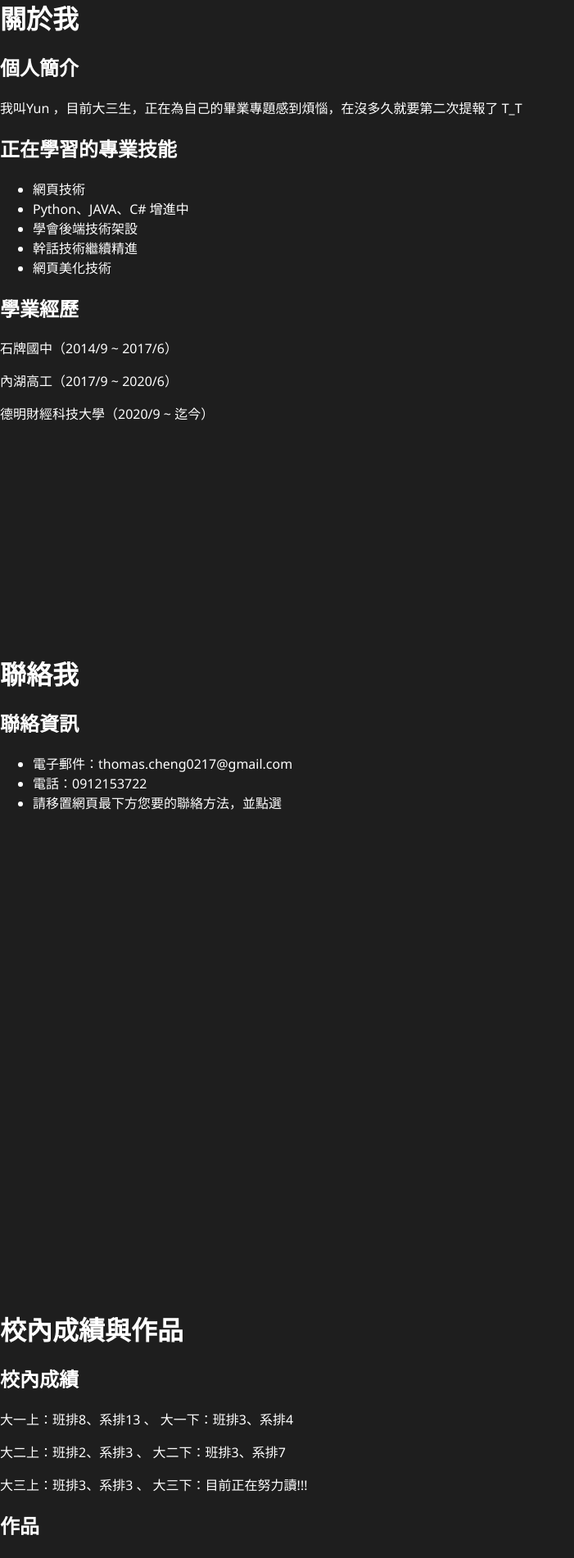
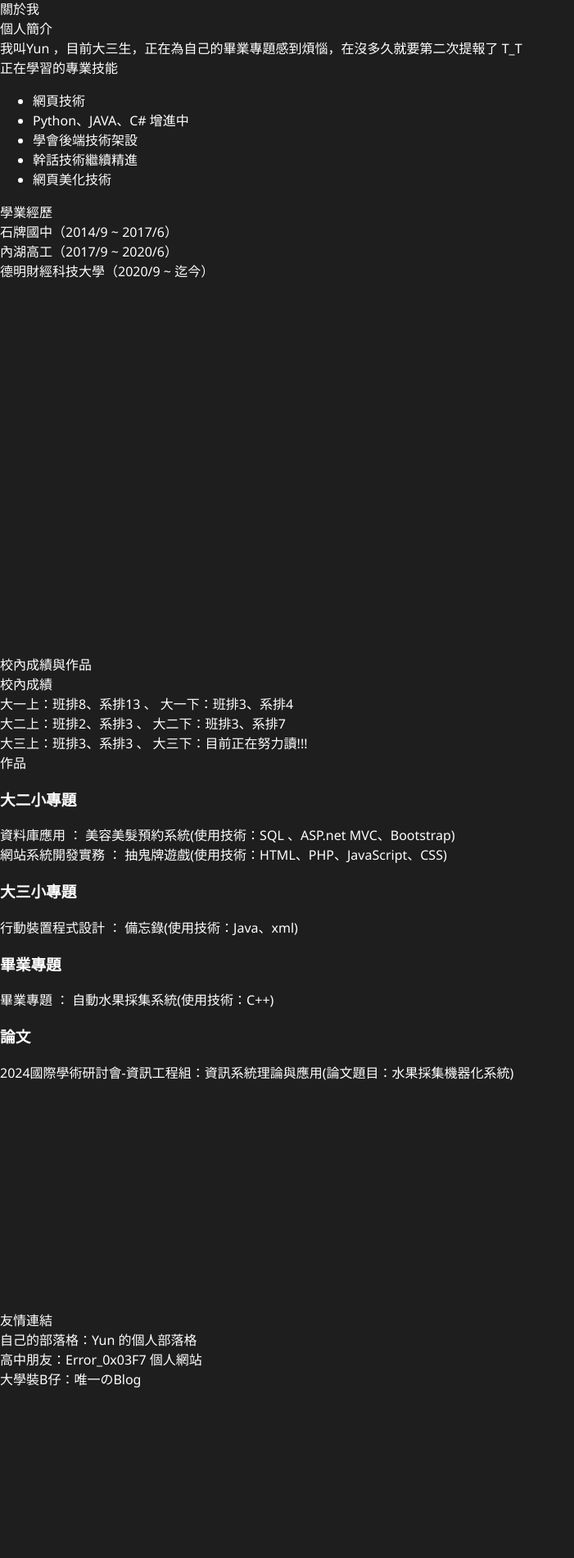
Before and after one commit to error19137/yunnn, a React (Vite) app: page / in a window 1280 px wide. Shown: the part 802-2703 px from the top of the page at 82% size, without its empty margins (0-701 px from the left). Built offline with nearby package versions, Linux system fonts and the light colour scheme.

Commit message:
大魔改 幾乎全改 ID全部更新

```diff
--- a/src/App.jsx
+++ b/src/App.jsx
@@ -20,7 +20,7 @@ const App = () => {
       <Header />
       <Home />
       <About />
-      <Contact />
+      {/* <Contact /> */}
       <Portfolio />
       <Friend />
       <Cc />
--- a/src/components/about.jsx
+++ b/src/components/about.jsx
@@ -1,12 +1,12 @@
 const About = () => {
     return (
-        <div id="about">
-        <div className="abo1">
-        <h1>關於我</h1>
-        <h2>個人簡介</h2>
-        <p>我叫Yun ，目前大三生，正在為自己的畢業專題感到煩惱，在沒多久就要第二次提報了 T_T</p>
+        <div id="about" className="page">
 
-        <h2>正在學習的專業技能</h2>
+                <div>關於我</div>
+                <div>個人簡介</div>
+                <div>我叫Yun ，目前大三生，正在為自己的畢業專題感到煩惱，在沒多久就要第二次提報了 T_T</div>
+
+                <div>正在學習的專業技能</div>
                 <ul>
                     <li>網頁技術</li>
                     <li>Python、JAVA、C# 增進中</li>
@@ -15,13 +15,13 @@ const About = () => {
                     <li>網頁美化技術</li>
                 </ul>
 
-        <h2>學業經歷</h2>
-        <p>石牌國中（2014/9 ~ 2017/6）</p>
+                <div>學業經歷</div>
+                <div>石牌國中（2014/9 ~ 2017/6）</div>
 
-        <p>內湖高工（2017/9 ~ 2020/6）</p>
+                <div>內湖高工（2017/9 ~ 2020/6）</div>
 
-        <p>德明財經科技大學（2020/9 ~ 迄今）</p>
-        </div>
+                <div>德明財經科技大學（2020/9 ~ 迄今）</div>
+
 
         </div>
     );
--- a/src/components/cc.jsx
+++ b/src/components/cc.jsx
@@ -1,9 +1,8 @@
 const Cc = () => {
     return (
-        <div id="cc">
-        <div className="cc1"></div>
-        <h1>本站採用 CC授權條款</h1>
-        <h2>CC授權條款</h2>
+        <div id="cc" className="page">
+        <div>本站採用 CC授權條款</div>
+        <div>CC授權條款</div>
         <ul>
         <li>本授權條款允許使用者重製、散布、傳輸以及修改本作品，但不得為商業目的之使用。</li>
         <li>使用者若修改本作品時，僅得依本授權條款或與本授權條款類似者來散布該衍生作品。</li>
@@ -21,7 +20,7 @@ const Cc = () => {
         <li>使用者不得以任何方式侵害本授權條款之精神。</li>
         <li>使用者不得以任何方式侵害本授權條款之目的。</li>
         </ul>
-        <h2>感謝您的配合</h2>
+        <div>感謝您的配合</div>
 
         </div>
     );
--- a/src/components/contact.jsx
+++ b/src/components/contact.jsx
@@ -1,14 +1,13 @@
 const Contact = () => {
     return (
         <div id="contact">
-        <div className="con1"></div>
-        <h1>聯絡我</h1>
-        <h2>聯絡資訊</h2>
-            <ul>
+        <div>聯絡我</div>
+        <div>聯絡資訊</div>
+            <div>
                 <li>電子郵件：thomas.cheng0217@gmail.com</li>
                 <li>電話：0912153722</li>
                 <li>請移置網頁最下方您要的聯絡方法，並點選</li>
-            </ul>
+            </div>
         </div>
     );
 }
--- a/src/components/friend.jsx
+++ b/src/components/friend.jsx
@@ -1,21 +1,20 @@
 const Friend = () => {
     return (
-        <div id="friend">
+        <div id="friend" className="page">
 
-        <div className="fri1"></div>
 
-        <h1>友情連結</h1>
+        <div>友情連結</div>
 
         <div id="Yun">
-        <p>自己的部落格：<a href="https://error19137.github.io/">Yun 的個人部落格</a></p>
+        <div>自己的部落格：<a href="https://error19137.github.io/">Yun 的個人部落格</a></div>
         </div>
 
         <div id="Joseph">
-        <p>高中朋友：<a href="https://error0x03f7.vercel.app/?fbclid=IwAR0bc9Hq2MJfFtumDweImh8uoy79arZPSIucxfG3pcrJCjRdLt3U-xVCZwc">Error_0x03F7 個人網站</a></p>
+        <div>高中朋友：<a href="https://error0x03f7.vercel.app/?fbclid=IwAR0bc9Hq2MJfFtumDweImh8uoy79arZPSIucxfG3pcrJCjRdLt3U-xVCZwc">Error_0x03F7 個人網站</a></div>
         </div>
 
         <div id="sao-x">
-        <p>大學裝B仔：<a href="https://blog.sao-x.com/">唯一のBlog</a></p>
+        <div>大學裝B仔：<a href="https://blog.sao-x.com/">唯一のBlog</a></div>
         </div>
 
         </div>
--- a/src/components/header.jsx
+++ b/src/components/header.jsx
@@ -25,14 +25,14 @@ const Header = () => {
     }, [prevScrollPos])
 
     return (
-        <header id="header" className={navbarHidden ? "hidden" : ""}>
+        <header className={navbarHidden ? "hidden" : ""}>
 
             <div className="wabpage">
-                <img src="/img/logo.png" alt="logo" />
-                <h1>Yun's Website</h1>
+                <img id="logo" src="/img/logo.png" alt="logo" />
+                <div>Yun's Website</div>
             </div>
 
-            <div className="hea1">
+            <nav>
                 <a href="#home">首頁</a>
                 <a href="#about">關於我</a>
                 <a href="#contact">聯絡我</a>
@@ -40,7 +40,7 @@ const Header = () => {
                 <a href="#friend">友情連結</a>
                 <a href="#cc">CC授權條款</a>
 
-            </div>
+            </nav>
         </header>
     );
 }
--- a/src/components/home.jsx
+++ b/src/components/home.jsx
@@ -1,6 +1,6 @@
 const Home = () => {
     return (
-        <div id="home">
+        <div id="home" className="page">
             <div id="home-img"></div>
         </div>
     );
--- a/src/components/portfolio.jsx
+++ b/src/components/portfolio.jsx
@@ -1,27 +1,27 @@
 const Portfolio = () => {
     return (
-        <div id="portfolio">
+        <div id="portfolio" className="page">
             <div className="por1"></div>
 
-            <h1>校內成績與作品</h1>
+            <div>校內成績與作品</div>
 
-            <h2>校內成績</h2>
-            <p>大一上：班排8、系排13 、 大一下：班排3、系排4</p>
-            <p>大二上：班排2、系排3 、 大二下：班排3、系排7</p>
-            <p>大三上：班排3、系排3 、 大三下：目前正在努力讀!!!</p>
-            <h2>作品</h2>
+            <div>校內成績</div>
+            <div>大一上：班排8、系排13 、 大一下：班排3、系排4</div>
+            <div>大二上：班排2、系排3 、 大二下：班排3、系排7</div>
+            <div>大三上：班排3、系排3 、 大三下：目前正在努力讀!!!</div>
+            <div>作品</div>
             <h3>大二小專題</h3>
-            <p>資料庫應用 ： 美容美髮預約系統(使用技術：SQL 、ASP.net MVC、Bootstrap)</p>
-            <p>網站系統開發實務 ： 抽鬼牌遊戲(使用技術：HTML、PHP、JavaScript、CSS)</p>
+            <div>資料庫應用 ： 美容美髮預約系統(使用技術：SQL 、ASP.net MVC、Bootstrap)</div>
+            <div>網站系統開發實務 ： 抽鬼牌遊戲(使用技術：HTML、PHP、JavaScript、CSS)</div>
 
             <h3>大三小專題</h3>
-            <p>行動裝置程式設計 ： 備忘錄(使用技術：Java、xml)</p>
+            <div>行動裝置程式設計 ： 備忘錄(使用技術：Java、xml)</div>
 
             <h3>畢業專題</h3>
-            <p>畢業專題 ： 自動水果採集系統(使用技術：C++)</p>
+            <div>畢業專題 ： 自動水果採集系統(使用技術：C++)</div>
 
             <h3>論文</h3>
-            <p>2024國際學術研討會-資訊工程組：資訊系統理論與應用(論文題目：水果採集機器化系統)</p>
+            <div>2024國際學術研討會-資訊工程組：資訊系統理論與應用(論文題目：水果採集機器化系統)</div>
 
         </div>
     );
--- a/src/index.css
+++ b/src/index.css
@@ -5,27 +5,63 @@
 
 html {
   scroll-behavior: smooth;
+  font-family: "微軟正黑體", "Microsoft JhengHei", "Segoe UI Semibold", "Segoe UI",
+    "Lucida Grande", Verdana, Arial, Helvetica, sans-serif;
+  color: white;
 }
 
-html, body {
-  font-family: "微軟正黑體", "Microsoft JhengHei", "Segoe UI Semibold", "Segoe UI",
-    "Lucida Grande", Verdana, Arial, Helvetica, sans-serif;
+html,
+body {
+
   margin: 0;
   padding: 0;
   min-height: 100%;
-  color: white;
+
+  /* background: rgb(30,30,30); */
 }
 
-h1 {
-  font-size: 2rem;
-  font-weight: 600;
-  margin: 0;
-  padding: 0;
+header {
+  position: fixed;
+  top: 0;
+  left: 0;
+  width: 100%;
+  height: 60px;
+  display: flex;
+  justify-content: space-between;
+  align-items: center;
+  /* width: 500px; */
+  padding: 10px;
 }
+
+#logo {
+  width: 45;
+  height: 45px;
+}
+
+nav {
+  display: flex;
+  justify-content: space-between;
+  align-items: center;
+}
+
+nav a {
+  text-decoration: none;
+  color: white;
+  padding: 10px;
+}
+
+@media screen and (max-width: 768px) {
+  nav {
+    display: none;
+  }
+
+}
+
 
 #home {
   height: 100vh;
 }
+
 
 #home-img {
   position: fixed;
@@ -38,18 +74,31 @@ h1 {
   background-image: url("/img/Bali.png");
 }
 
-#about,
-#portfolio,
-#contact,
-#friend,
-#cc {
+
+.page {
   height: 100vh;
+}
+
+#about {
   background: rgb(30, 30, 30);
 }
 
-.abo1 {
-  text-decoration: none;
-  color: white;
+#friend {
+  background: rgb(30, 30, 30);
+}
+
+#portfolio {
+  background: rgb(30, 30, 30);
+}
+
+#cc {
+  background: rgb(30, 30, 30);
+}
+
+
+#contact li {
+  /* 自動換行: break-word;字 */
+  word-break: break-word;
 }
 
 .wabpage {
@@ -57,46 +106,22 @@ h1 {
   display: flex;
 }
 
-#title,
+
+#title {
+  text-align: center;
+
+}
+
 #title2 {
   text-align: center;
 }
 
-#header {
-  position: fixed;
-  top: 0;
-  left: 0;
-  width: 100%;
-  height: 80px;
-  display: flex;
-  justify-content: space-between;
-  align-items: center;
-  padding: 10px;
-}
+
+
 
 .hidden {
   display: none !important;
-}
 
-.hea1 {
-  display: flex;
-  justify-content: space-between;
-  align-items: center;
-  width: 500px;
-  padding: 10px;
-}
-
-.hea1 a {
-  text-decoration: none;
-  color: white;
-}
-
-footer h1 {
-  display: flex;
-  justify-content: center;
-  align-items: center;
-  width: 100%;
-  padding: 10px;
 }
 
 #instagram {
@@ -131,103 +156,36 @@ footer h1 {
   color: white;
 }
 
-#foo1,
-#foo2 {
+footer {
+  background: rgb(30, 30, 30);
+  height: 100px;
+  width: 100%;
   display: flex;
+  flex-direction: column;
+  justify-content: center;
+  align-items: center;
+}
+
+#footer-content {
+  display: flex;
+  flex-direction: column;
   justify-content: center;
   align-items: center;
   width: 100%;
   padding: 10px;
 }
 
-#foo2 {
+#footer-contact a {
+  color: white;
+}
+
+#footer-cc {
   color: #f30707;
 }
 
-svg {
-  width: 50px;
-  height: 50px;
-}
-
-img {
-  width: 90px;
-  height: 90px;
-}
-
-@media screen and (max-width: 768px) {
-  #menu-list {
-      transition: 0.3s ease-in-out;
-      max-height: 0;
-      overflow: hidden;
-  }
-
-  #menu-list.visible {
-      max-height: 500px; /* 适当调整高度 */
-  }
-
-  /* 动画效果 */
-  @keyframes fadeIn {
-      from {
-          opacity: 0;
-      }
-      to {
-          opacity: 1;
-      }
-  }
-}
-
-@media screen and (max-width: 768px) {
-  #header {
-    height: auto;
-    flex-direction: column;
-    align-items: center;
-  }
-
-  .hea1 {
-    width: 100%;
-    padding: 10px;
-    justify-content: center;
-  }
-
-  #home-img {
-    height: 100vh;
-  }
-
-  #about,
-  #portfolio,
-  #contact,
-  #friend,
-  #cc {
-    height: 100vh;
-    padding-top: 80px;
-  }
-
-  h1 {
-    font-size: 1.5rem;
-  }
-
-  #foo1, #foo2 {
-    text-align: center;
-  }
-
-  svg {
-    max-width: 100%;
-    max-height: 100%;
-  }
-
-  img {
-    max-width: 100%;
-    height: auto;
-  }
-}
 
 
-@media screen and (max-device-width: 600px) and (orientation: landscape) {
-  #header {
-    height: 60px;
-  }
-
-  .hea1 {
-    padding: 5px;
-  }
+svg {
+  width: 30px;
+  height: 30px;
 }
```
Also changed, not shown: src/components/footer.jsx (+15 -6 lines). Lines whose indentation alone changed are shown as unchanged.
